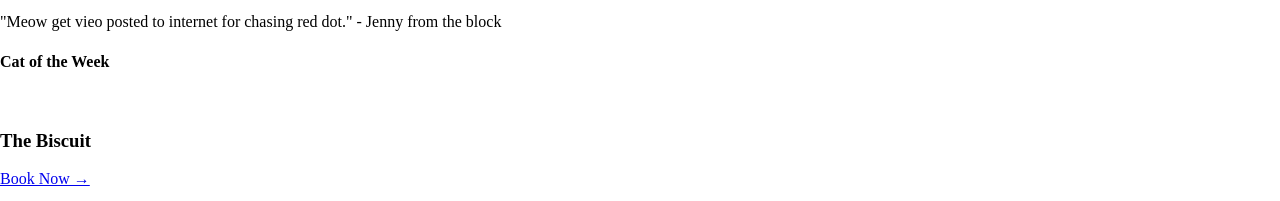
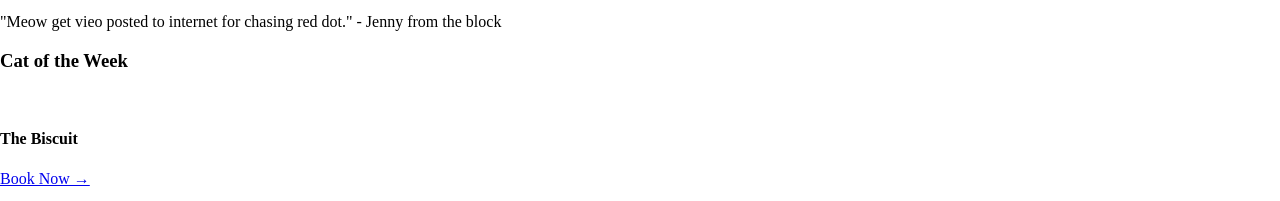
Before and after one commit to apdonaghy05/homework_4, a plain HTML site: page index.html in a window 1280 px wide. Shown: the part 423-624 px from the top of the page. Drawn offline with nearby package versions, Linux system fonts and the light colour scheme.

Commit message:
fixed a mistake I made on the h3

```diff
--- a/index.html
+++ b/index.html
@@ -60,9 +60,9 @@
     </article>
     <aside>
       <div class="cat of the week">
-        <h4>Cat of the Week</h4>
+        <h3>Cat of the Week</h3>
         <img src="">
-        <h3 class="center-name">The Biscuit</h3>
+        <h4 class="center-name">The Biscuit</h4>
         <a href="#" class="booking-link">Book Now &rarr;</a>
       </div>
       <div class="cat of the week">
```
